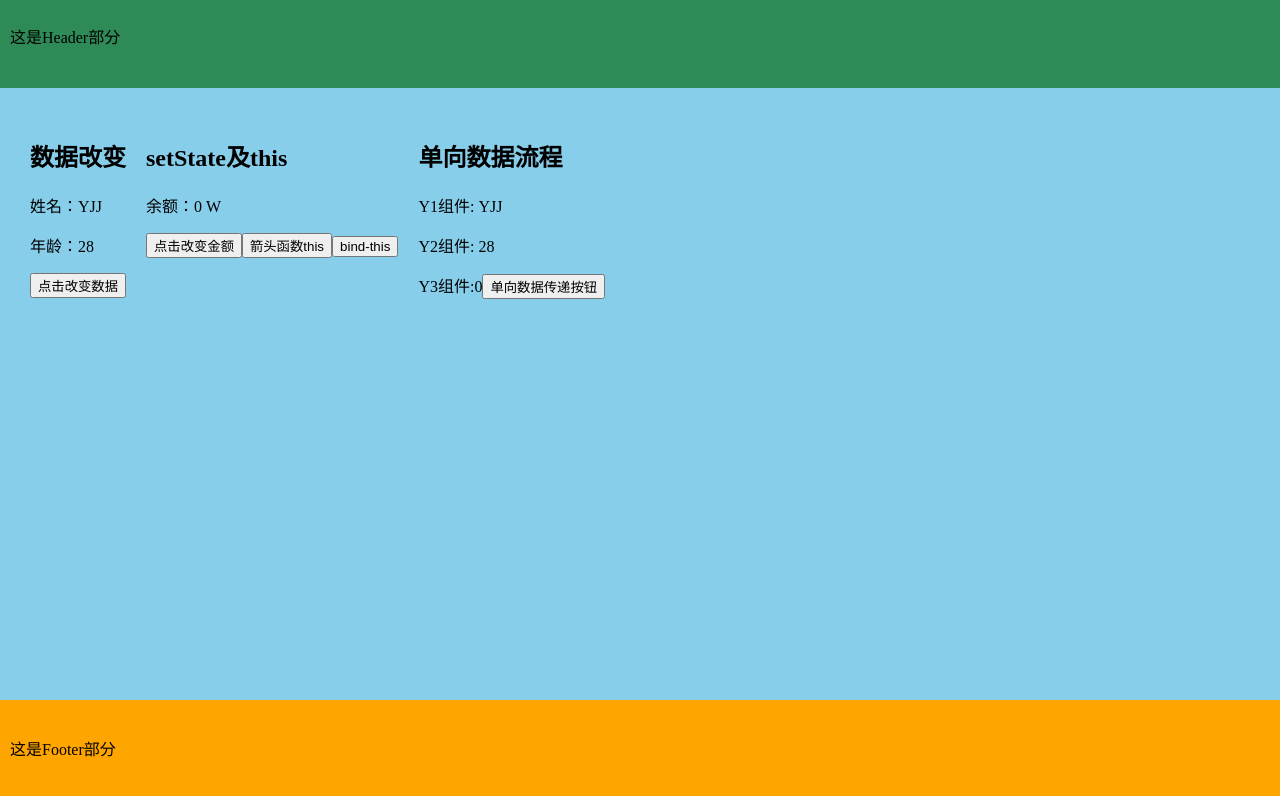
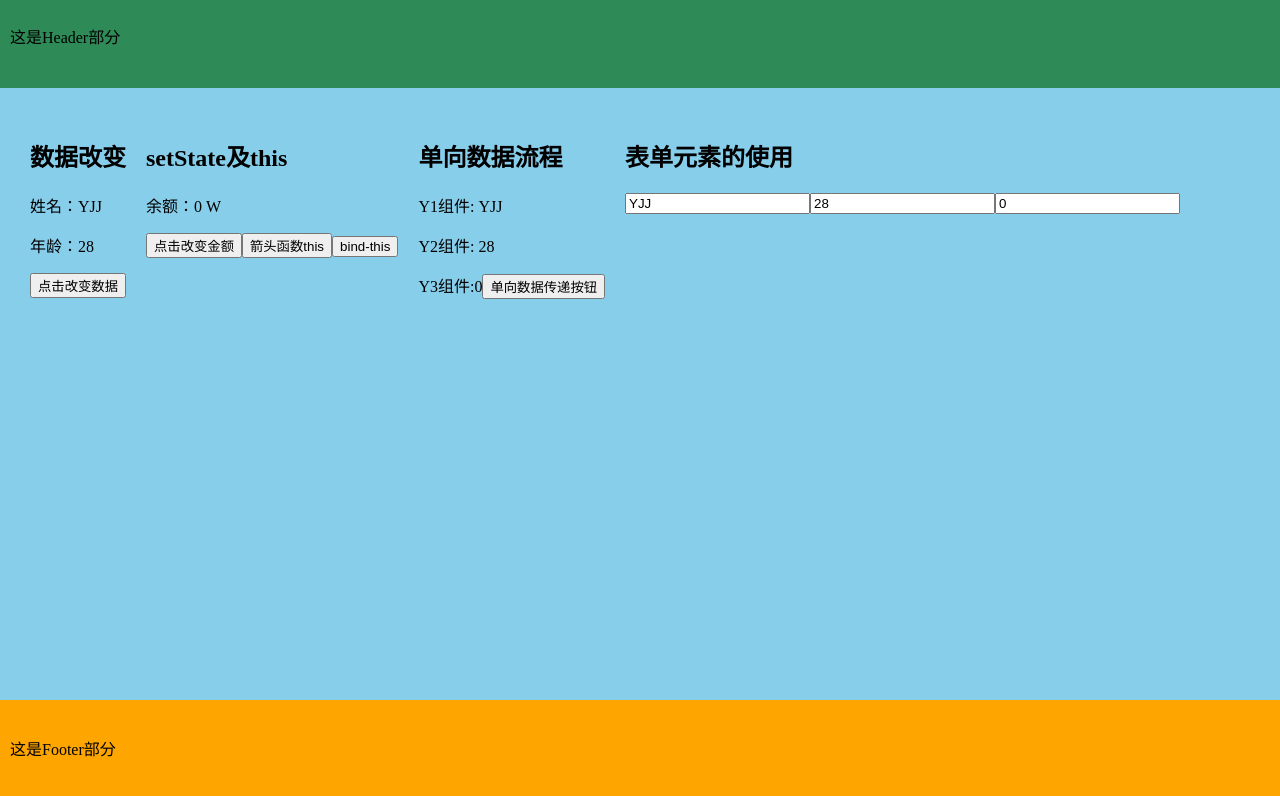
Before and after one commit to jiao-yangIT/react-pro, a React (Create React App) app: page / in a window 1280 px wide. Shown: the top 796 px of the page. Built offline with nearby package versions, Linux system fonts and the light colour scheme.

Commit message:
feat: 表单元素的使用

```diff
--- a/src/components/Home.js
+++ b/src/components/Home.js
@@ -3,22 +3,6 @@ import Layout from "./Layout";
 import Y1 from './Y1'
 
 class Home extends Component {
-    //类组件中默认存在一个state属性，是一个对象，可以用于保存当前组件的数据
-    //之后还可以通过setState方法来修改数据的值，最后修改后的状态会自动显示在DOM界面上
-
-    /*
-        *setState的使用
-        * 是一个异步函数
-        *   可以调用async 与 await来解决setState异步执行的问题
-        *   调用setState的时候可以传入回调函数，在它里面就是可以使用修改之后的数据
-        * 使用的时候除了可以传入一个对象，也可以传入一个函数
-        *   传入对象时，会覆盖之前的对象数据，执行的最后一个，传入函数时，是都会执行；推荐使用函数
-     */
-
-    /*
-    * this的使用
-    */
-
     state = {
         name: 'YJJ',
         age: 28,
@@ -58,18 +42,33 @@ class Home extends Component {
     handleToData = ({name, age})=> {
         this.setState({name, age})
     }
+
+    handleChangeFormVal = (ev)=> {
+        const prop = ev.target.name
+        this.setState({
+            [prop]: ev.target.value
+        })
+    }
     render() {
         return(
             <>
                 <Layout>
                     <div  style={{display: 'flex'}}>
                         <div>
+                            {/*//类组件中默认存在一个state属性，是一个对象，可以用于保存当前组件的数据*/}
+                            {/*//之后还可以通过setState方法来修改数据的值，最后修改后的状态会自动显示在DOM界面上*/}
                             <h2>数据改变</h2>
                             <p>姓名：{ this.state.name}</p>
                             <p>年龄：{ this.state.age}</p>
                             <button onClick={this.handleClick}>点击改变数据</button>
                         </div>
                         <div>
+                            {/**setState的使用*/}
+                            {/** 是一个异步函数*/}
+                            {/**   可以调用async 与 await来解决setState异步执行的问题*/}
+                            {/**   调用setState的时候可以传入回调函数，在它里面就是可以使用修改之后的数据*/}
+                            {/** 使用的时候除了可以传入一个对象，也可以传入一个函数*/}
+                            {/**   传入对象时，会覆盖之前的对象数据，执行的最后一个，传入函数时，是都会执行；推荐使用函数*/}
                             <h2>setState及this</h2>
                             <p>余额：{ this.state.money } W</p>
                             <button onClick={this.handleClickMoney}>点击改变金额</button>
@@ -79,6 +78,20 @@ class Home extends Component {
                         <div>
                             <h2>单向数据流程</h2>
                             <Y1 {...this.state} change={this.handleToData}></Y1>
+                        </div>
+                        <div>
+                            {/** react中使用表单元素*/}
+                            {/**   受控表单： 表单元素的值全部由react来进行管理，此时表单元素的值都放在state中，所以表单元素的值也要从state中进行获取*/}
+                            {/**   非受控表单：不受react管理，表单元素的数据由DOM元素本身进行管理，表单元素的值也是放在DOM元素中，获取的时候需要操作DOM元素*/}
+                            {/** 受控表单值绑定与数据同步*/}
+                            {/**   将state状态与表单的value进行绑定 value={this.state.name}*/}
+                            {/**   更新状态值： onchange={方法} ev.target.value*/}
+                            {/**   ev.target.name === [prop]: this.setState({})*/}
+                            {/** value={***}的控制台报错：如果没有change事件，则有defaultValue/readonly属性来避免报错*/}
+                            <h2>表单元素的使用</h2>
+                            <input name={'name'} value={this.state.name} onChange={this.handleChangeFormVal.bind(this)} />
+                            <input value={this.state.age} onChange={(e)=> {this.setState({age: e.target.value})}} />
+                            <input type="text" defaultValue={this.state.money} readOnly/>
                         </div>
                     </div>
                 </Layout>
```
